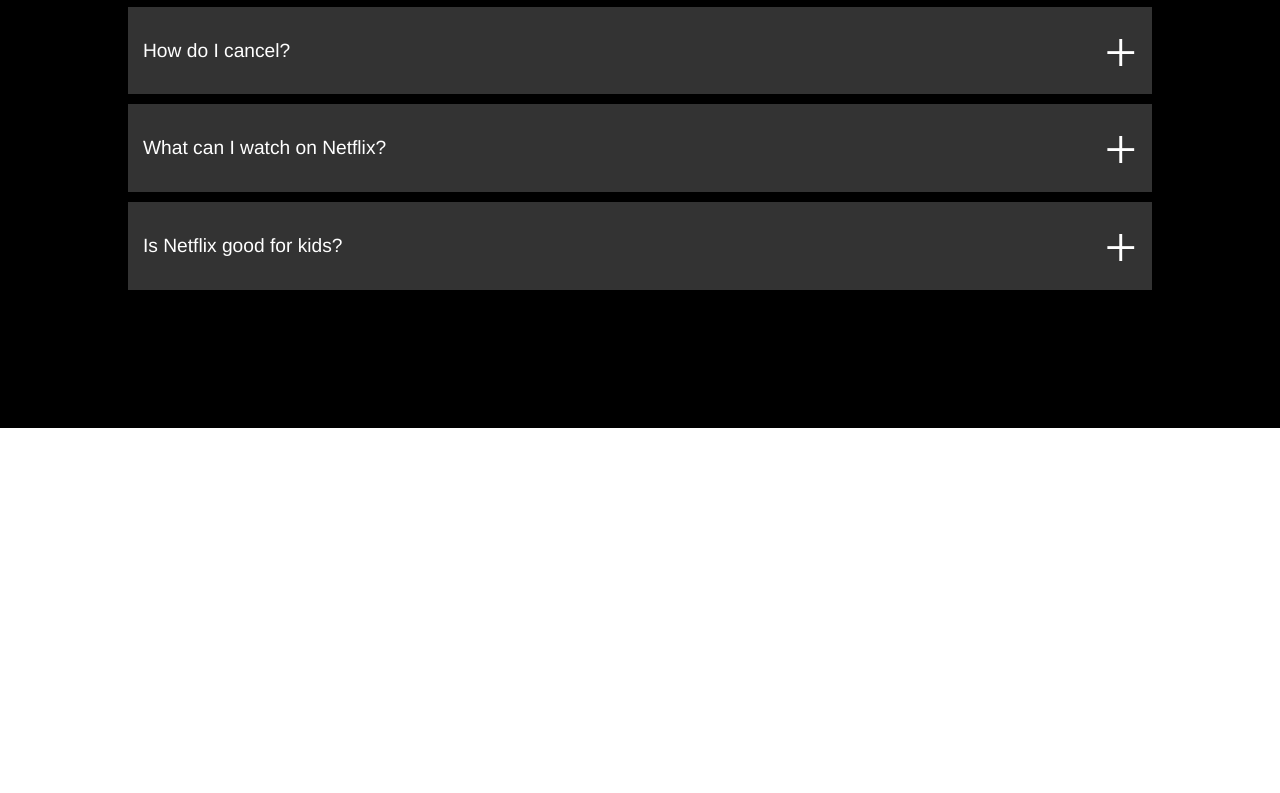
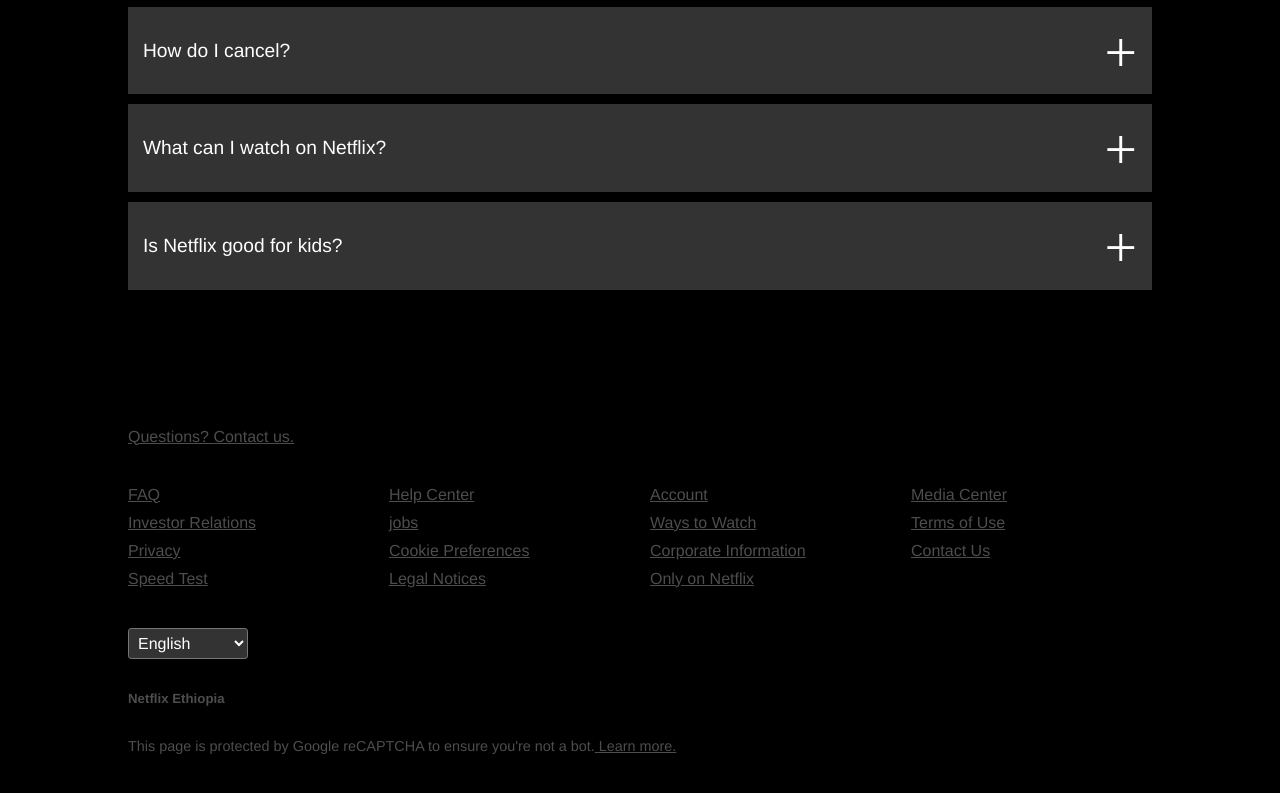
Before and after one commit to Temesgen-b/Netflix-Ethiopian-Movies, a plain HTML site: page index.html in a window 1280 px wide. Shown: the part 2052-2845 px from the top of the page. Before the commit the page ends 2480 px from the top, so only its background shows below. Drawn offline with Linux system fonts and the light colour scheme.

Commit message:
added footer section and copy right

```diff
--- a/css/style.css
+++ b/css/style.css
@@ -253,10 +253,12 @@ input[type='email']:focus {
     background: black;
     padding: 0 8rem 8rem;
 }
+
 .Frequently .title {
     font-size: 1.4em;
     margin-bottom: 1rem;
 }
+
 .accordion-container .acc-header {
     width: 100%;
     padding: 15px;
@@ -273,13 +275,71 @@ input[type='email']:focus {
     align-items: center;
     justify-content: space-between;
 }
-.acc-header i{
+
+.acc-header i {
     font-size: 3em;
     font-weight: 100;
 }
+
 .accordion-container .acc-header:hover {
     background: #4d4d4d;
 }
+
 .acc-content {
     display: none;
 }
+
+/*footer section */
+footer {
+    background: black;
+    padding: 0 8rem 8rem;
+}
+
+.footer-grid {
+    display: grid;
+    grid-template-columns: repeat(4, 1fr);
+    gap: 20px;
+    padding: 20px 0;
+}
+
+.col {
+    padding: 10px 0;
+}
+
+footer li {
+    margin-bottom: 10px;
+    list-style: none;
+}
+
+footer li a {
+    font-size: 1em;
+    color: #4d4d4d;
+}
+
+.copy-right {
+    display: inline-block;
+    color: var(--font-color);
+}
+
+select {
+    width: 120px;
+    padding: 5px;
+    background: var(--accordion-color);
+    color: var(--font-color);
+    border-radius: 0.2rem;
+    font-size: 1em;
+}
+
+.copy-right h5 {
+    margin: 2rem 0;
+    color: #4d4d4d;
+}
+
+.copy-right p {
+    font-size: 0.9em;
+    color: #4d4d4d;
+}
+
+.copy-right p a {
+    color: #4d4d4d;
+}
--- a/index.html
+++ b/index.html
@@ -102,7 +102,7 @@
                 </div>
 
                 <div class="accordion">
-                    <button class="acc-header"> How much does Netflix cost?  <i class="fa-solid fa-plus"></i></button>
+                    <button class="acc-header"> How much does Netflix cost? <i class="fa-solid fa-plus"></i></button>
                     <div class="acc-content">
                         Watch Netflix on your smartphone, tablet, Smart TV, laptop, or streaming device, all for one
                         fixed monthly fee. Plans range from USD 2.99 to USD 9.99 a month. No extra costs, no contracts.
@@ -110,7 +110,7 @@
                 </div>
 
                 <div class="accordion">
-                    <button class="acc-header"> Where can I watch?  <i class="fa-solid fa-plus"></i> </button>
+                    <button class="acc-header"> Where can I watch? <i class="fa-solid fa-plus"></i> </button>
                     <div class="acc-content">
                         Watch anywhere, anytime. Sign in with your Netflix account to watch instantly on the web at
                         netflix.com from your personal computer or on any internet-connected device that offers the
@@ -123,7 +123,7 @@
                 </div>
 
                 <div class="accordion">
-                    <button class="acc-header"> How do I cancel?  <i class="fa-solid fa-plus"></i> </button>
+                    <button class="acc-header"> How do I cancel? <i class="fa-solid fa-plus"></i> </button>
                     <div class="acc-content">
                         Netflix is flexible. There are no pesky contracts and no commitments. You can easily cancel your
                         account online in two clicks. There are no cancellation fees – start or stop your account
@@ -158,7 +158,43 @@
     </main>
 
     <footer>
+        <li><a href="http://" class="title-footer">Questions? Contact us.</a></li>
+        <div class="footer-grid">
+            <div class="col">
+                <li><a href="http://">FAQ</a></li>
+                <li><a href="http://">Investor Relations</a></li>
+                <li><a href="http://">Privacy</a></li>
+                <li><a href="http://">Speed Test</a></li>
+            </div>
 
+            <div class="col">
+                <li><a href="http://">Help Center</a></li>
+                <li><a href="http://"> jobs </a></li>
+                <li><a href="http://">Cookie Preferences</a></li>
+                <li><a href="http://">Legal Notices</a></li>
+            </div>
+
+            <div class="col">
+                <li><a href="http://">Account</a></li>
+                <li><a href="http://">Ways to Watch</a></li>
+                <li><a href="http://">Corporate Information</a></li>
+                <li> <a href="http://">Only on Netflix</a> </li>
+            </div>
+
+            <div class="col">
+                <li><a href="http://">Media Center</a></li>
+                <li><a href="http://">Terms of Use</a></li>
+                <li> <a href="http://">Contact Us</a> </li>
+            </div>
+        </div>
+        <div class="copy-right">
+            <select name="" id="" class="lang">
+                <option value="" class="lang-eng"> English</option>
+            </select>
+            <h5>Netflix Ethiopia</h5>
+            <p> This page is protected by Google reCAPTCHA to ensure you're not a bot.<a href="http://"> Learn more.</a>
+            </p>
+        </div>
     </footer>
 </body>
 
```
